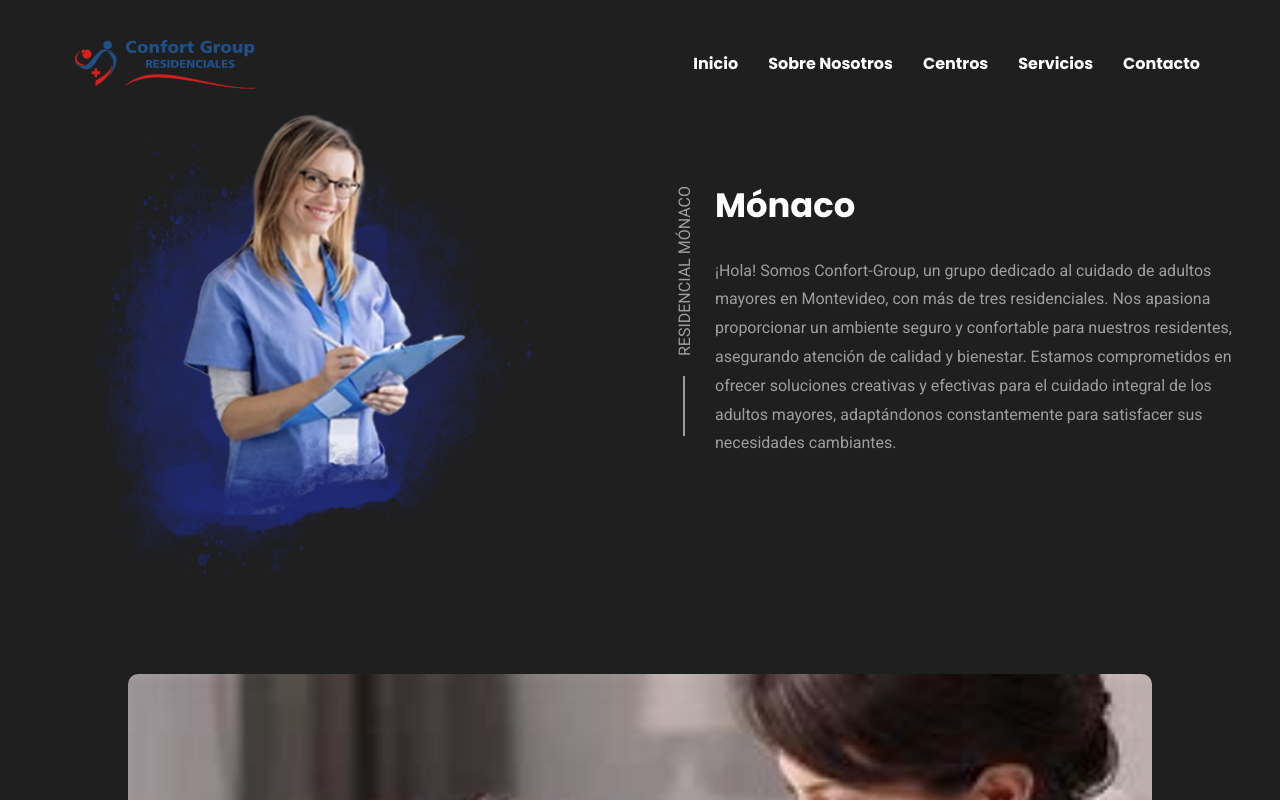
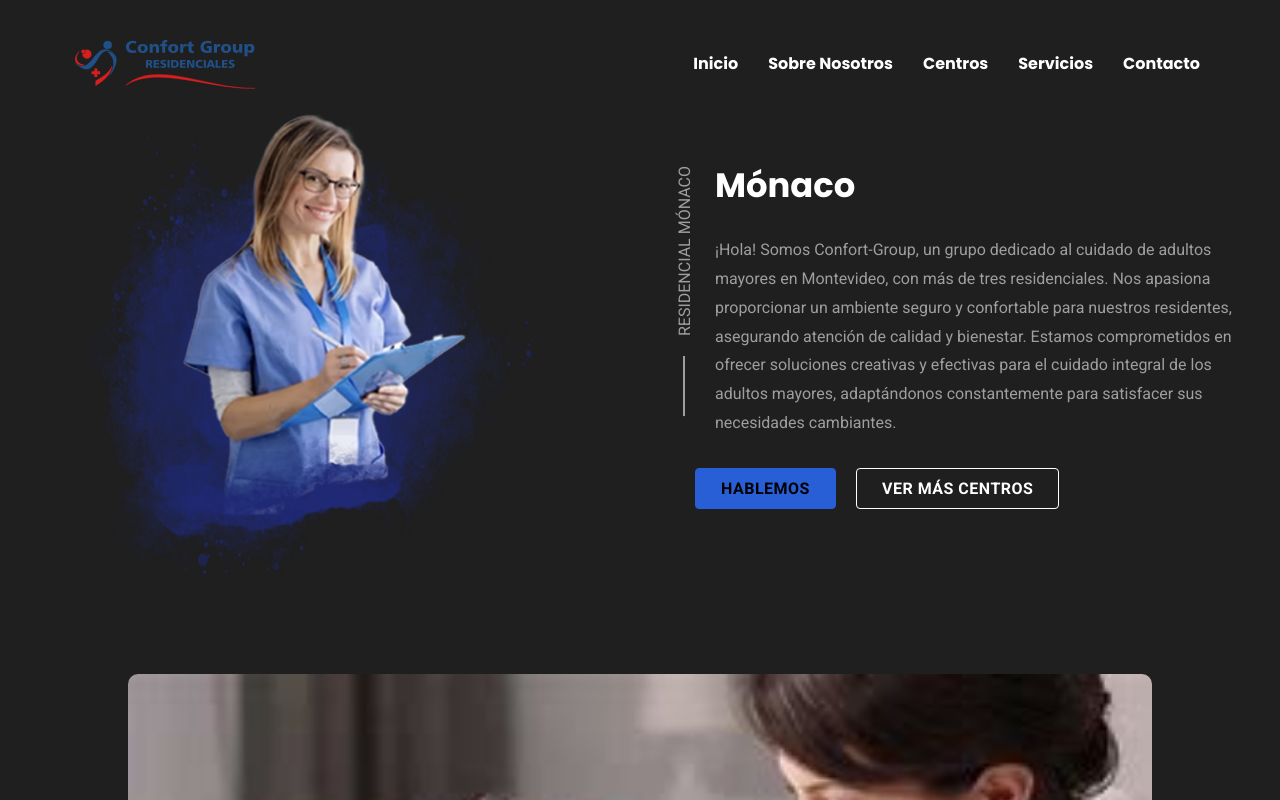
Before and after one commit to RobinsonBeato/Confort-Group, a React (Vite) app in the folder Web/: page /residencial-monaco in a window 1280 px wide. Shown: the top 800 px of the page. Built offline with nearby package versions, Linux system fonts and the light colour scheme; a web font is replaced by a local one.

Commit message:
upgrading navigation

```diff
--- a/Web/components/About.jsx
+++ b/Web/components/About.jsx
@@ -1,12 +1,26 @@
-
+import Accordion from "./Accordion";
 const About = () => {
-
+    const accordionItems = [
+        {
+            title: 'Título 1',
+            content: 'Este es el contenido para el primer ítem del acordeón.'
+        },
+        {
+            title: 'Título 2',
+            content: 'Este es el contenido para el segundo ítem del acordeón.'
+        },
+        {
+            title: 'Título 3',
+            content: 'Este es el contenido para el tercer ítem del acordeón.'
+        }
+    ];
     return (
+        <>
             <section className="about" id="about">
 
                 <figure className="about-banner">
                     <img src="./assets/images/about.png" alt="A man in a alice blue shirt with a thinking expression"
-                    className="w-100"/>
+                        className="w-100" />
                 </figure>
 
                 <div className="about-content section-content">
@@ -27,7 +41,10 @@ const About = () => {
 
                 </div>
 
+
             </section>
+            <Accordion items={accordionItems} />
+        </>
     )
 };
 
--- a/Web/pages/Home.jsx
+++ b/Web/pages/Home.jsx
@@ -17,30 +17,16 @@ import Centros from '../components/Centros'
 
 function Home() {
 
-    const accordionItems = [
-        {
-            title: 'Título 1',
-            content: 'Este es el contenido para el primer ítem del acordeón.'
-        },
-        {
-            title: 'Título 2',
-            content: 'Este es el contenido para el segundo ítem del acordeón.'
-        },
-        {
-            title: 'Título 3',
-            content: 'Este es el contenido para el tercer ítem del acordeón.'
-        }
-    ];
+
 
     return (
         <>
             <WhatsApp />
             <MainSection />
             <Stats />
-            <Centros/>
-            <Accordion items={accordionItems} />
+            <Centros />
+            <About />
             <ImageCarousel />
-            <About />
             <Contact />
         </>
     )
--- a/Web/pages/ResidencialGala.jsx
+++ b/Web/pages/ResidencialGala.jsx
@@ -1,8 +1,9 @@
+import { Link } from 'react-router-dom';
 import Slider from 'react-slick';
 import "slick-carousel/slick/slick.css";
 import "slick-carousel/slick/slick-theme.css";
 
-function ResidencialGala() {
+function ResidencialRenacer() {
   const settings = {
     dots: true,
     infinite: true,
@@ -56,7 +57,11 @@ function ResidencialGala() {
             ¡Hola! Somos Confort-Group, un grupo dedicado al cuidado de adultos mayores en Montevideo, con más de tres residenciales. Nos apasiona proporcionar un ambiente seguro y confortable para nuestros residentes, asegurando atención de calidad y bienestar. Estamos comprometidos en ofrecer soluciones creativas y efectivas para el cuidado integral de los adultos mayores, adaptándonos constantemente para satisfacer sus necesidades cambiantes.
           </p>
 
+          <div className="btn-group">
+                  <a href="#contact"  className="btn btn-secondary">Hablemos</a>
 
+                  <Link to="/centros" className="btn btn-primary">Ver más Centros</Link>
+          </div>
 
         </div>
 
@@ -192,4 +197,4 @@ function ResidencialGala() {
 };
 
 
-export default ResidencialGala;
+export default ResidencialRenacer;
--- a/Web/pages/ResidencialMonaco.jsx
+++ b/Web/pages/ResidencialMonaco.jsx
@@ -1,3 +1,4 @@
+import { Link } from 'react-router-dom';
 import Slider from 'react-slick';
 import "slick-carousel/slick/slick.css";
 import "slick-carousel/slick/slick-theme.css";
@@ -56,7 +57,11 @@ function ResidencialMonaco() {
             ¡Hola! Somos Confort-Group, un grupo dedicado al cuidado de adultos mayores en Montevideo, con más de tres residenciales. Nos apasiona proporcionar un ambiente seguro y confortable para nuestros residentes, asegurando atención de calidad y bienestar. Estamos comprometidos en ofrecer soluciones creativas y efectivas para el cuidado integral de los adultos mayores, adaptándonos constantemente para satisfacer sus necesidades cambiantes.
           </p>
 
+          <div className="btn-group">
+                  <a href="#contact"  className="btn btn-secondary">Hablemos</a>
 
+                  <Link to="/centros" className="btn btn-primary">Ver más Centros</Link>
+          </div>
 
         </div>
 
```
Lines whose indentation alone changed are shown as unchanged.
